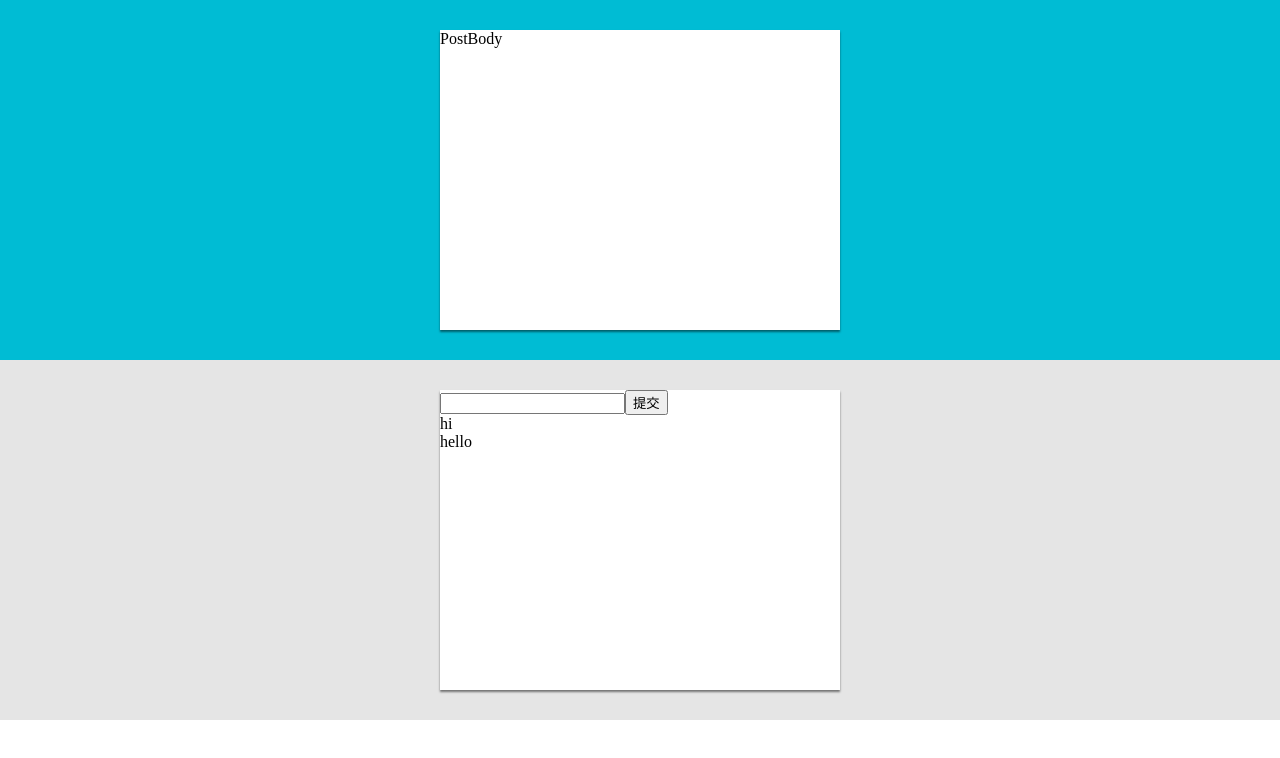
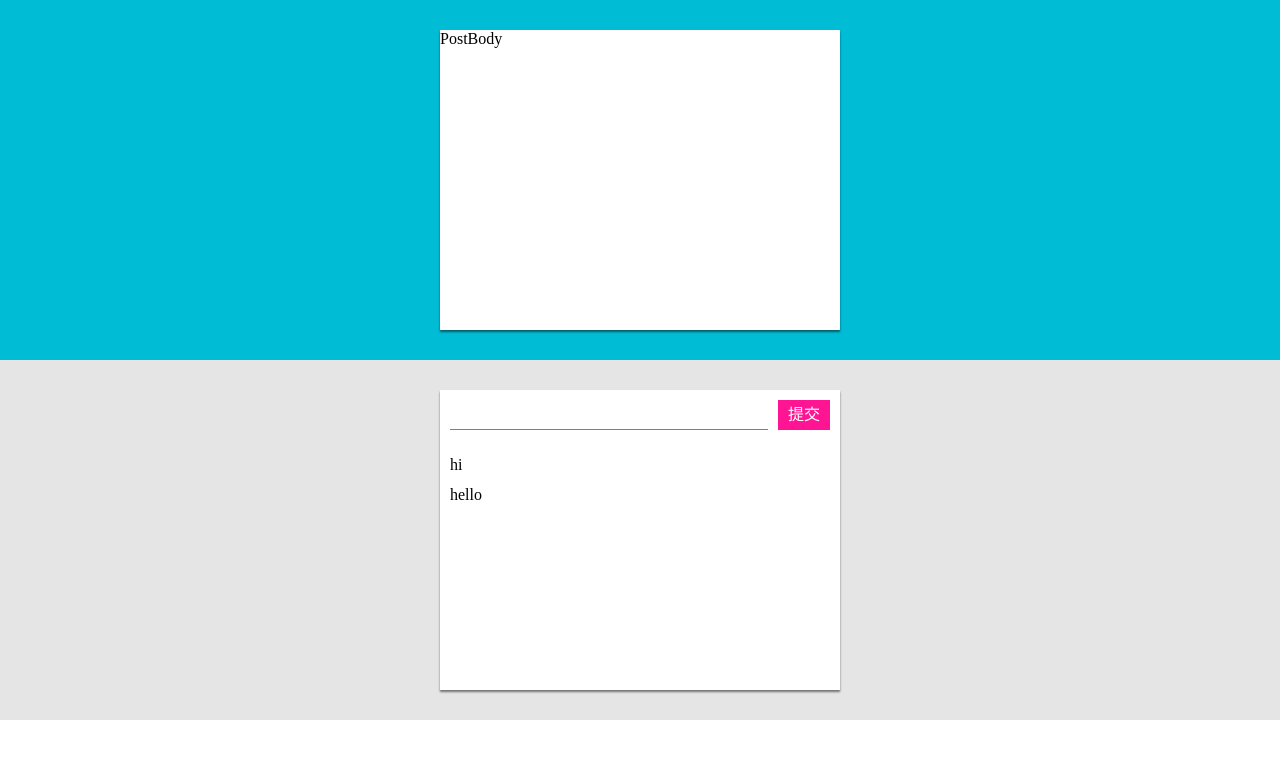
Before and after one commit to haoqicat/redux-hello-v3, a React (Create React App) app: page /post in a window 1280 px wide. Shown: the top 758 px of the page. Built offline with nearby package versions, Linux system fonts and the light colour scheme.

Commit message:
form style

```diff
--- a/src/components/CommentBox.js
+++ b/src/components/CommentBox.js
@@ -41,13 +41,13 @@ class CommentBox extends Component {
 
   render () {
     const cmtForm = (
-      <div>
-        <input
+      <FormWrap>
+        <Input
           value={this.state.text}
           onChange={this.handleChange}
         />
-        <button onClick={this.submitCmt}>提交</button>
-      </div>
+        <Button onClick={this.submitCmt}>提交</Button>
+      </FormWrap>
     )
 
     const { comments } = this.state
@@ -59,7 +59,9 @@ class CommentBox extends Component {
     return (
       <Wrap>
         {cmtForm}
-        {cmtList}
+        <CmtList>
+          {cmtList}
+        </CmtList>
       </Wrap>
     )
   }
@@ -72,5 +74,42 @@ const Wrap = styled.div`
   width: 400px;
   margin: 30px auto;
   box-shadow: 0 2px 2px rgba(0, 0, 0, .5);
-  height: 300px;
+  min-height: 300px;
 `
+const FormWrap = styled.div`
+  display: flex;
+  padding: 10px;
+`
+const Input = styled.input`
+  flex-grow: 1;
+  height: 30px;
+  line-height: 30px;
+  border: 0;
+  border-bottom: 1px solid rgba(0, 0, 0, 0.5);
+  :focus {
+    outline: none;
+    border-bottom: 1px solid deeppink;
+  }
+`
+
+const Button = styled.div`
+  background-color: deeppink;
+  margin-left: 10px;
+  padding: 0 10px;
+  border: none;
+  line-height: 30px;
+  :focus {
+    outline: none;
+  }
+  :hover {
+    cursor: pointer;
+  }
+  color: white;
+`
+
+const CmtList = styled.div`
+  padding: 10px;
+  div {
+    line-height: 30px;
+  }
+`
```
